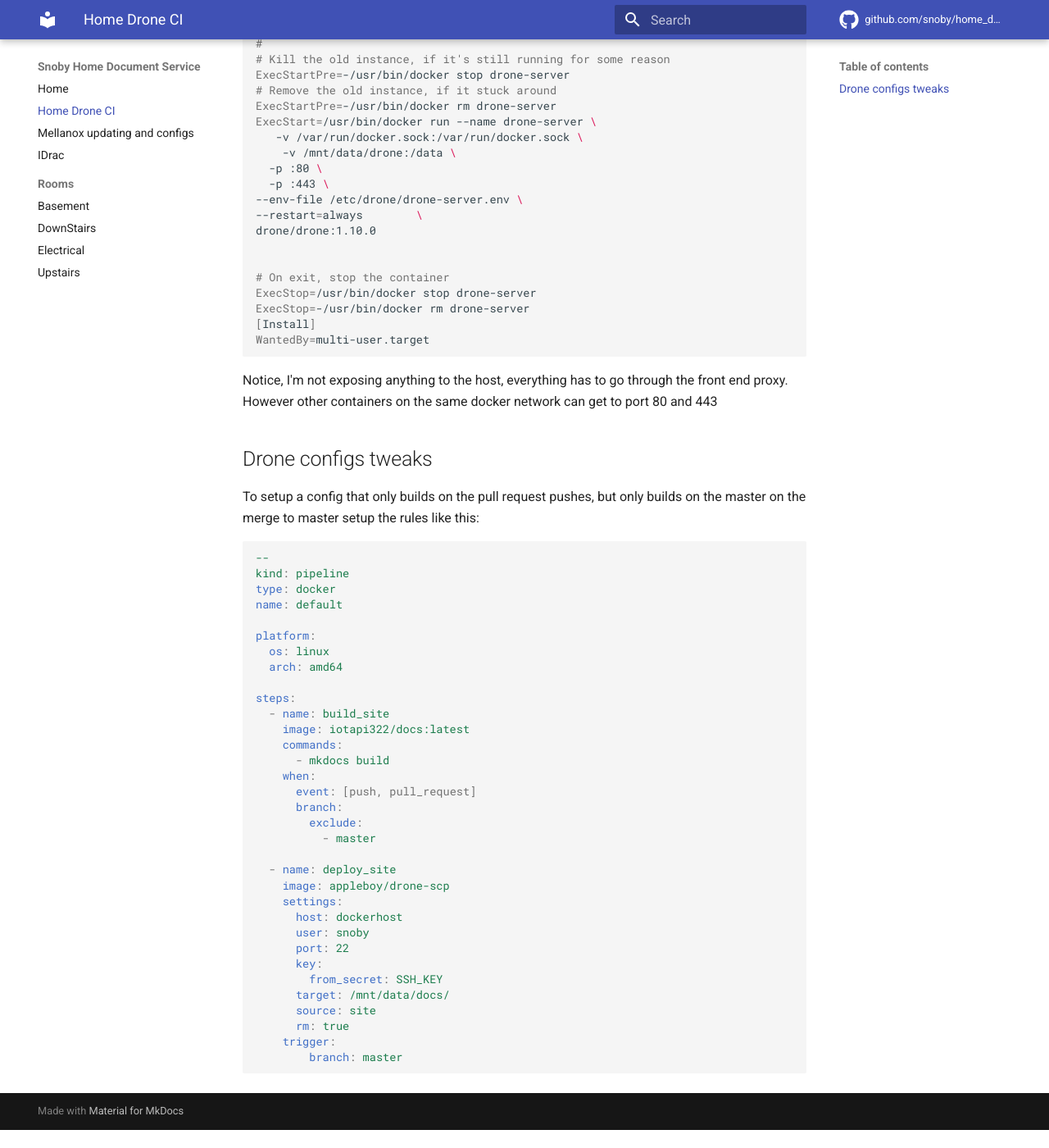
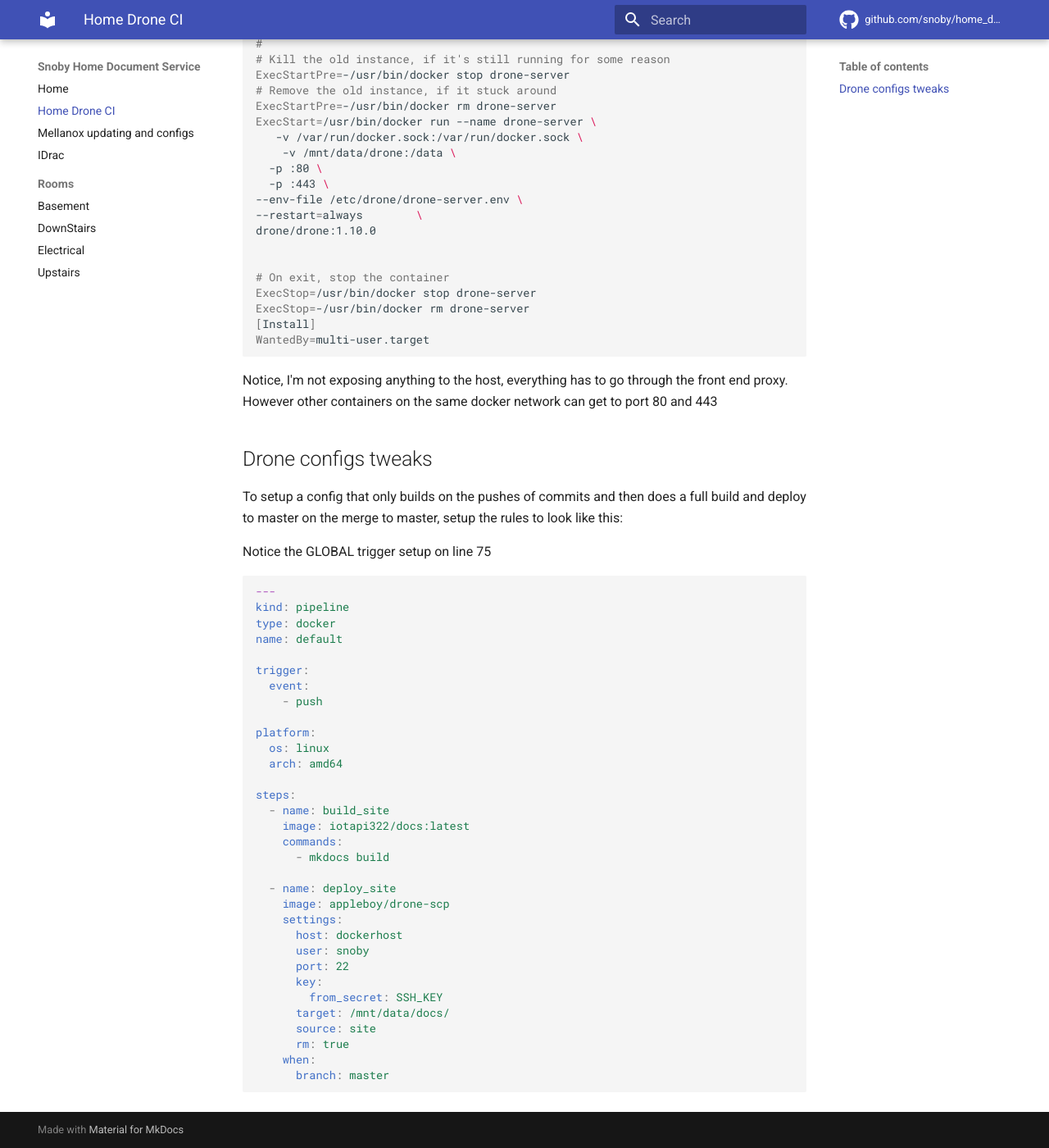
Before and after one commit to snoby/home_docs, an MkDocs documentation site: the page built from docs/drone.md, in a window 1280 px wide and 1400 px high, scrolled down 882 px. Shown: the whole window at 82% size. Built offline with MkDocs 1.6.1 and Material for MkDocs 9.7.7, drawn with Linux system fonts in a browser that asks for light colours; comment, search, counter and statistics services are not loaded; before the commit the page ends 2260 px from its top, so only the background shows below that.

Commit message:
Added docs on how to get drone CI system to do builds / triggers the way I think they should

````diff
--- a/docs/drone.md
+++ b/docs/drone.md
@@ -62,14 +62,19 @@ WantedBy=multi-user.target
 Notice, I'm not exposing anything to the host, everything has to go through the front end proxy.  However other containers on the same docker network can get to port 80 and 443
 
 ## Drone configs tweaks
-To setup a config that only builds on the pull request pushes, but only builds on the master on the merge to master setup the rules like this:
+To setup a config that only builds on the  pushes of commits and then  does a full build and deploy to master on the merge to master,  setup the rules to look like this:
 
+ Notice the GLOBAL trigger setup on line 75
 
 ```yaml
---
+---
 kind: pipeline
 type: docker
 name: default
+
+trigger:
+  event:
+    - push
 
 platform:
   os: linux
@@ -80,11 +85,6 @@ steps:
     image: iotapi322/docs:latest
     commands:
       - mkdocs build
-    when:
-      event: [push, pull_request]
-      branch:
-        exclude:
-          - master
 
   - name: deploy_site
     image: appleboy/drone-scp
@@ -97,6 +97,6 @@ steps:
       target: /mnt/data/docs/
       source: site
       rm: true
-    trigger:
-        branch: master
+    when:
+      branch: master
 ```
````
